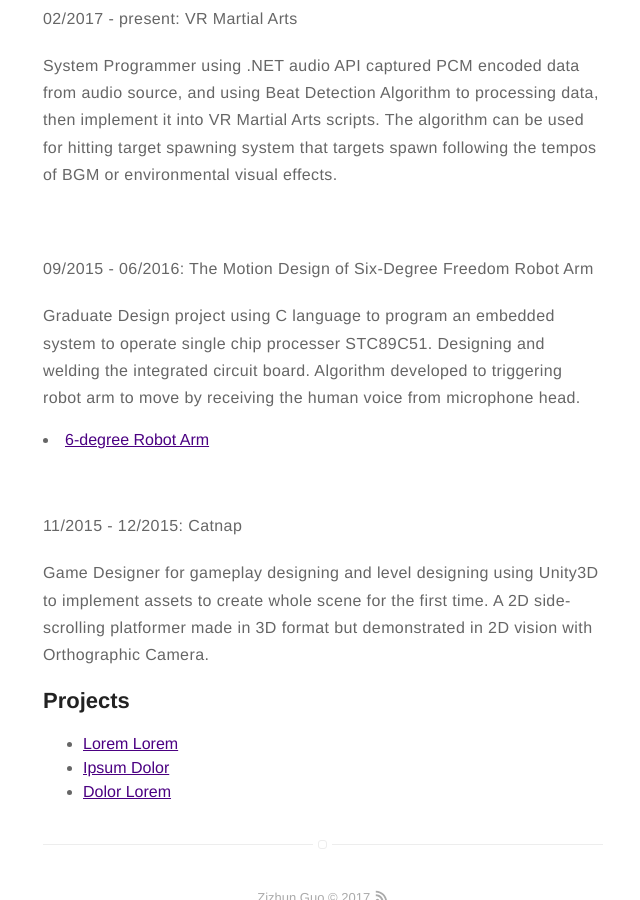
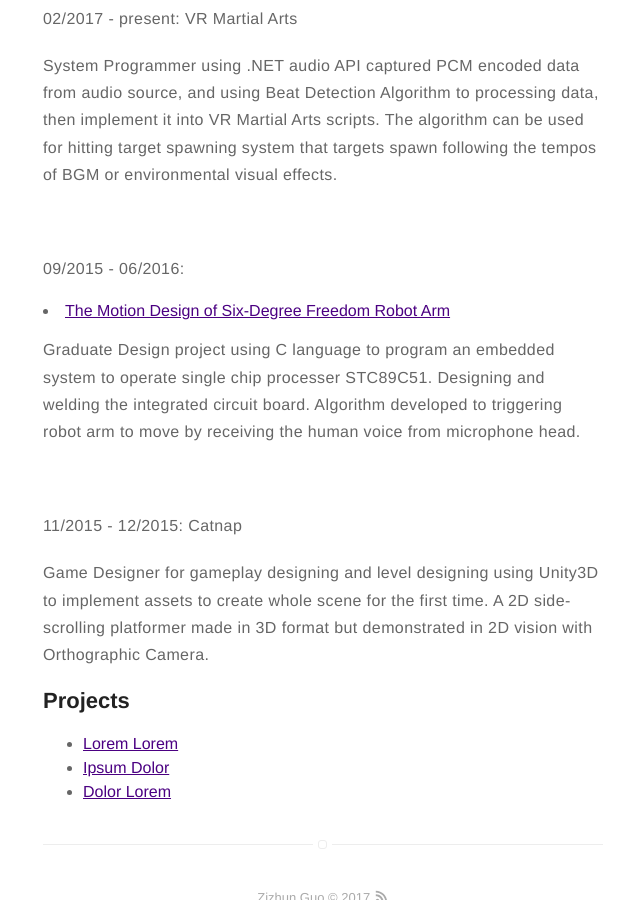
Before and after one commit to zizhGuo/zizhGuo.github.io, a Jekyll site: the page built from about.md, in a window 1280 px wide and 900 px high, scrolled down 1123 px. Shown: the whole window, without its empty margins (317-957 px from the left). Built offline with Jekyll 4.4.1, drawn with Linux system fonts in a browser that asks for light colours.

Commit message:
update link

```diff
--- a/about.md
+++ b/about.md
@@ -38,9 +38,9 @@ layout: page
 <p>System Programmer using .NET audio API captured PCM encoded data from audio source, and using Beat Detection Algorithm to processing data, then implement it into VR Martial Arts scripts. The algorithm can be used for hitting target spawning system that targets spawn following the tempos of BGM or environmental visual effects. </p>
 
 <p><br /></p>
-<p>09/2015 - 06/2016:	The Motion Design of Six-Degree Freedom Robot Arm </p>
+<p>09/2015 - 06/2016: </p><li><a href="https://youtu.be/P91Bkuq6pZ8/">The Motion Design of Six-Degree Freedom Robot Arm </a></li>
 <p>Graduate Design project using C language to program an embedded system to operate single chip processer STC89C51. Designing and welding the integrated circuit board. Algorithm developed to triggering robot arm to move by receiving the human voice from microphone head. </p>
-<li><a href="https://youtu.be/P91Bkuq6pZ8/">6-degree Robot Arm </a></li>
+
 <p><br /></p>
 <p>11/2015 - 12/2015:	Catnap </p>
 <p>Game Designer for gameplay designing and level designing using Unity3D to implement assets to create whole scene for the first time. A 2D side-scrolling platformer made in 3D format but demonstrated in 2D vision with Orthographic Camera. </p>
```
